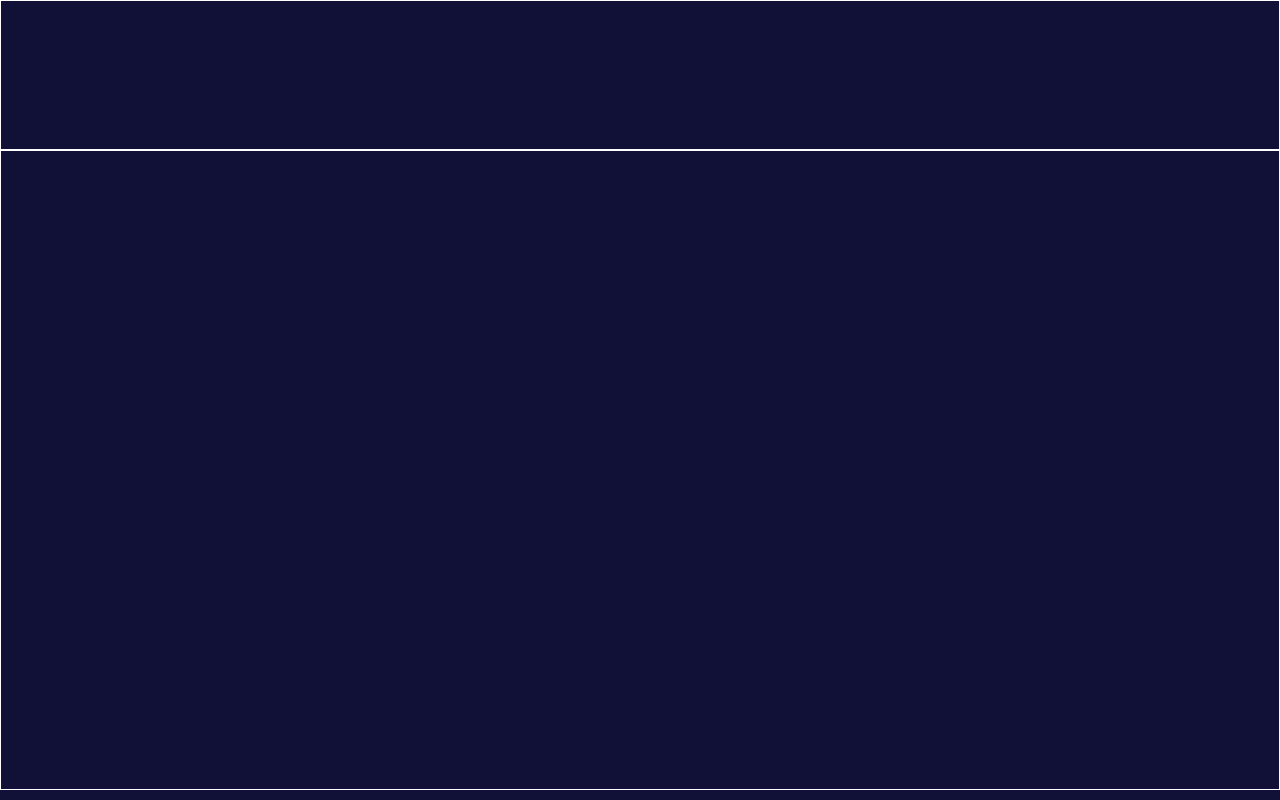
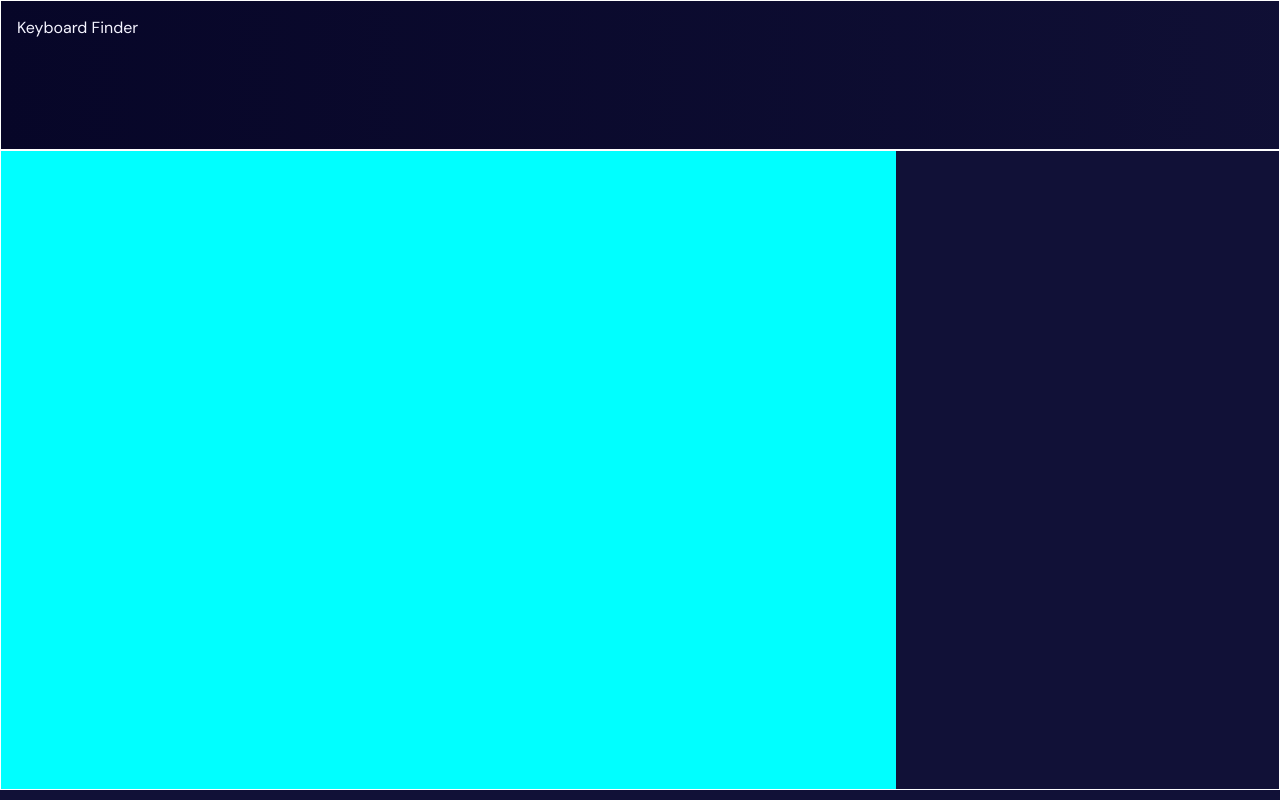
Before and after one commit to Noel-SSL/Hackathon-, a React (Vite) app in the folder frontend/: page / in a window 1280 px wide. Built offline with nearby package versions, Linux system fonts and the light colour scheme.

Commit message:
editted navbar

```diff
--- a/frontend/src/components/Navbar.jsx
+++ b/frontend/src/components/Navbar.jsx
@@ -6,8 +6,12 @@ import styles from "./Navbar.module.css";
 
 export default function Navbar() {
     return (
-        <nav>
-
+        <nav className="navbar">
+            <div className="navbar_left">
+                {/* if we have a logo we can add that here */}
+                <a href="/" className="navbar_title">Keyboard Finder</a>
+            </div>
+            {/* come back here to include additional links */}
         </nav>
     )
 }
--- a/frontend/src/components/Navbar.module.css
+++ b/frontend/src/components/Navbar.module.css
@@ -5,3 +5,38 @@ nav {
     box-sizing: border-box;
     border: 1px solid white;
 }
+
+.navbar {
+    background: linear-gradient(
+        to right,
+        var(--color-primary),
+        color-mix(in srgb, var(--color-primary) 15%, transparent)
+    );
+    display: flex;
+    justify-content: space-between;
+    padding: 1rem;
+}
+
+.navbar-left {
+    display: flex;
+    align-items: center;
+}
+
+body {
+  margin: 0;
+  background-color: var(--color-background);
+  color: var(--color-text);
+  font-family: "DM Sans", Arial, sans-serif;
+}
+
+button, input, select, textarea {
+    color: var(--color-text);
+}
+
+a {
+    color: inherit;
+}
+
+.navbar_title {
+    text-decoration: none;
+}
--- a/frontend/src/pages/Home.module.css
+++ b/frontend/src/pages/Home.module.css
@@ -9,7 +9,16 @@ main {
 }
 
 .office-slide{
+    width: 70%;
+    height: 100%;
 
+    background-color: cyan;
+
+    z-index: 5;
+}
+
+.office:hover {
+    left: 20rem;
 }
 
 .gaming-slide{
```
